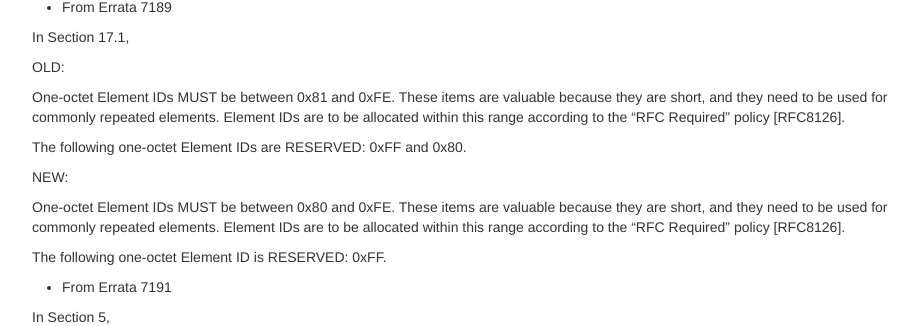
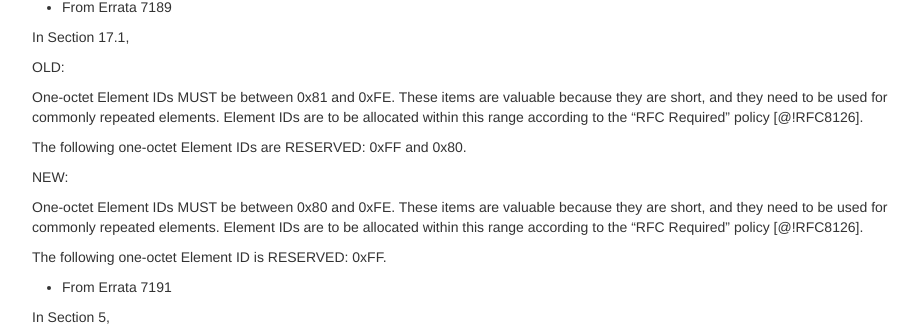
Before and after one commit to ietf-wg-cellar/matroska-specification, a Jekyll site: the page built from index_matroska.md, in a window 1280 px wide and 900 px high, scrolled down 1388 px. Shown: the part 171-497 px from the top of the window, without its empty margins (273-1196 px from the left). Built offline with Jekyll 4.4.1, drawn with Linux system fonts in a browser that asks for light colours; our own code applies the rules of GitHub Pages for plain Markdown files.

Commit message:
keep the RFC8126 reference in the RFC 8794 errata

```diff
--- a/index_matroska.md
+++ b/index_matroska.md
@@ -125,7 +125,7 @@ OLD:
    One-octet Element IDs MUST be between 0x81 and 0xFE.  These items are
    valuable because they are short, and they need to be used for
    commonly repeated elements.  Element IDs are to be allocated within
-   this range according to the "RFC Required" policy [RFC8126].
+   this range according to the "RFC Required" policy [@!RFC8126].
 
    The following one-octet Element IDs are RESERVED: 0xFF and 0x80.
 
@@ -134,7 +134,7 @@ NEW:
    One-octet Element IDs MUST be between 0x80 and 0xFE.  These items are
    valuable because they are short, and they need to be used for
    commonly repeated elements.  Element IDs are to be allocated within
-   this range according to the "RFC Required" policy [RFC8126].
+   this range according to the "RFC Required" policy [@!RFC8126].
 
    The following one-octet Element ID is RESERVED: 0xFF.
 
```
